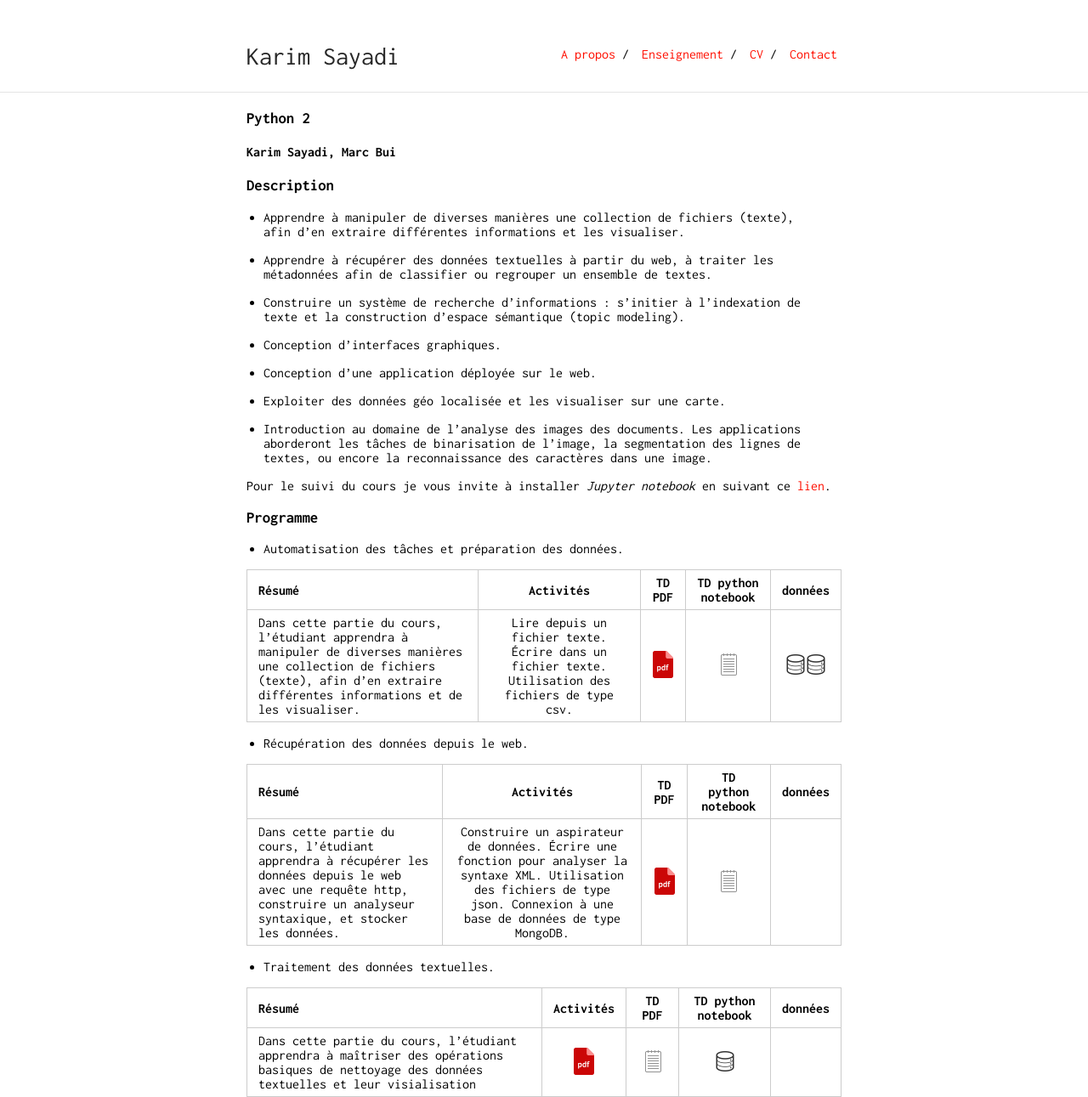
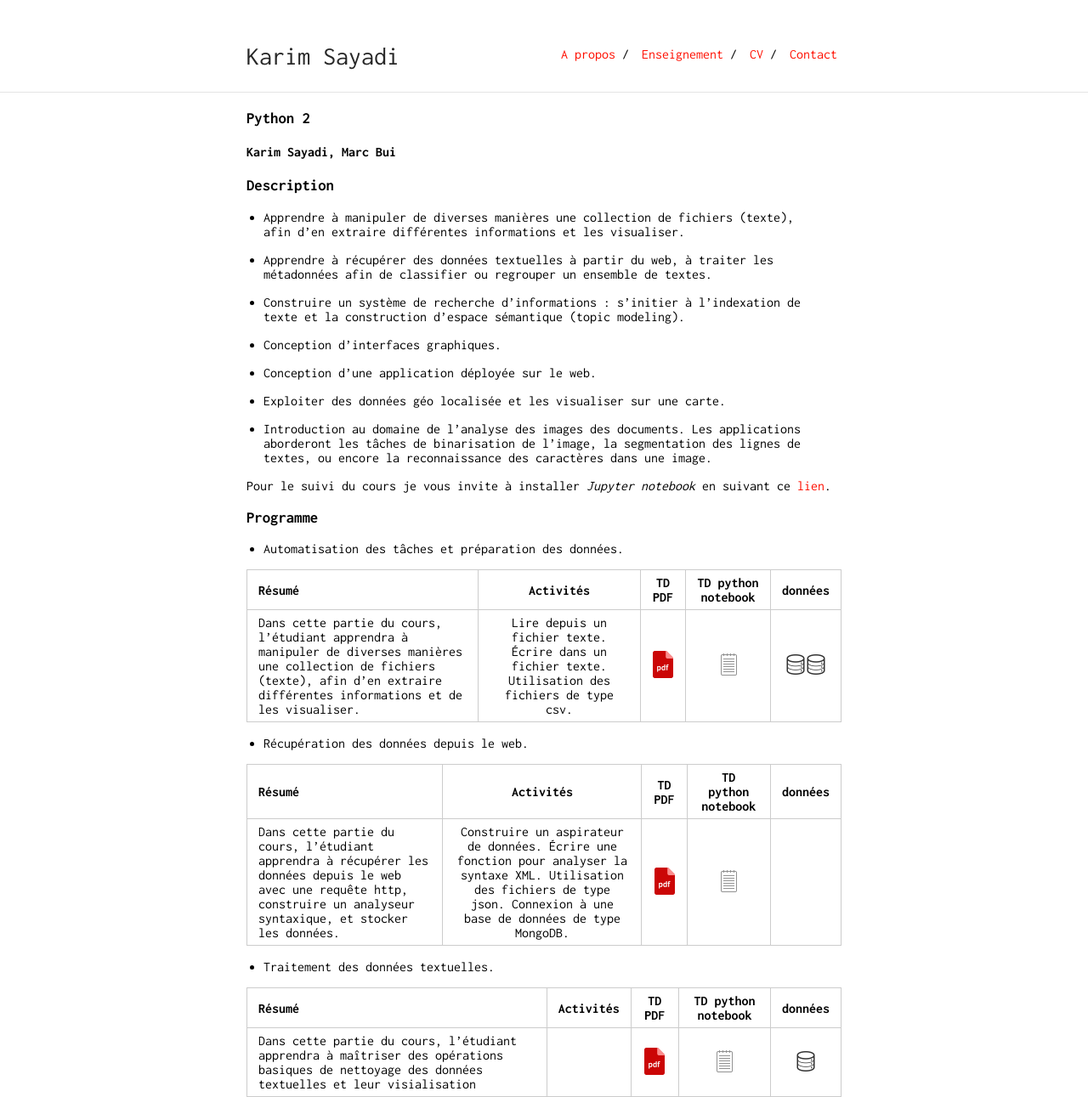
Before and after one commit to karimsayadi/karimsayadi.github.io, a Jekyll site: the page built from teaching/python2_.md, in a window 1280 px wide. Shown: the whole page at 85% size. Built offline with Jekyll 4.4.1, drawn with Linux system fonts in a browser that asks for light colours; our own code applies the rules of GitHub Pages for plain Markdown files.

```diff
--- a/teaching/python2_.md
+++ b/teaching/python2_.md
@@ -41,4 +41,4 @@
 
 | Résumé | Activités | TD  PDF | TD python notebook | données |
 | --- |:---:| :---:|:---:|:---:|
-| Dans cette partie du cours, l'étudiant apprendra à maîtriser des opérations basiques de nettoyage des données textuelles et leur visialisation | <a target="_blank" href="python2/td_pdf/080317.pdf" class="pdf-button"><span>pdf</span></a> |  <a href="https://github.com/karimsayadi/karimsayadi.github.io/blob/master/teaching/python2/notebooks" class="jup-button"><span>jupyter</span></a>| <a href="python2/data/frenchStops.txt" class="data-button"><span>jupyter</span></a> |
+| Dans cette partie du cours, l'étudiant apprendra à maîtriser des opérations basiques de nettoyage des données textuelles et leur visialisation | |<a target="_blank" href="python2/td_pdf/080317.pdf" class="pdf-button"><span>pdf</span></a> |  <a href="https://github.com/karimsayadi/karimsayadi.github.io/blob/master/teaching/python2/notebooks" class="jup-button"><span>jupyter</span></a>| <a href="python2/data/frenchStops.txt" class="data-button"><span>jupyter</span></a> |
```
